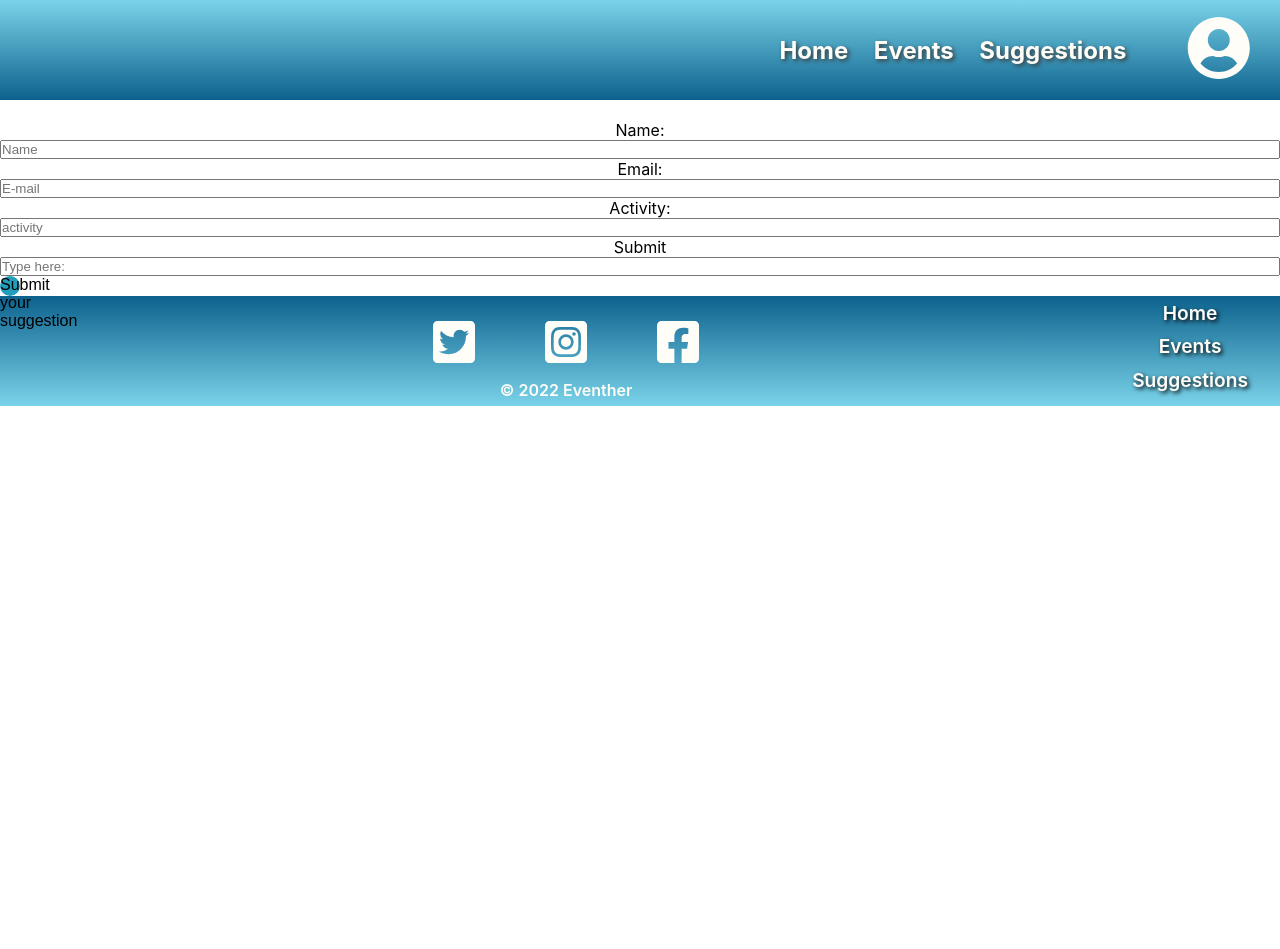
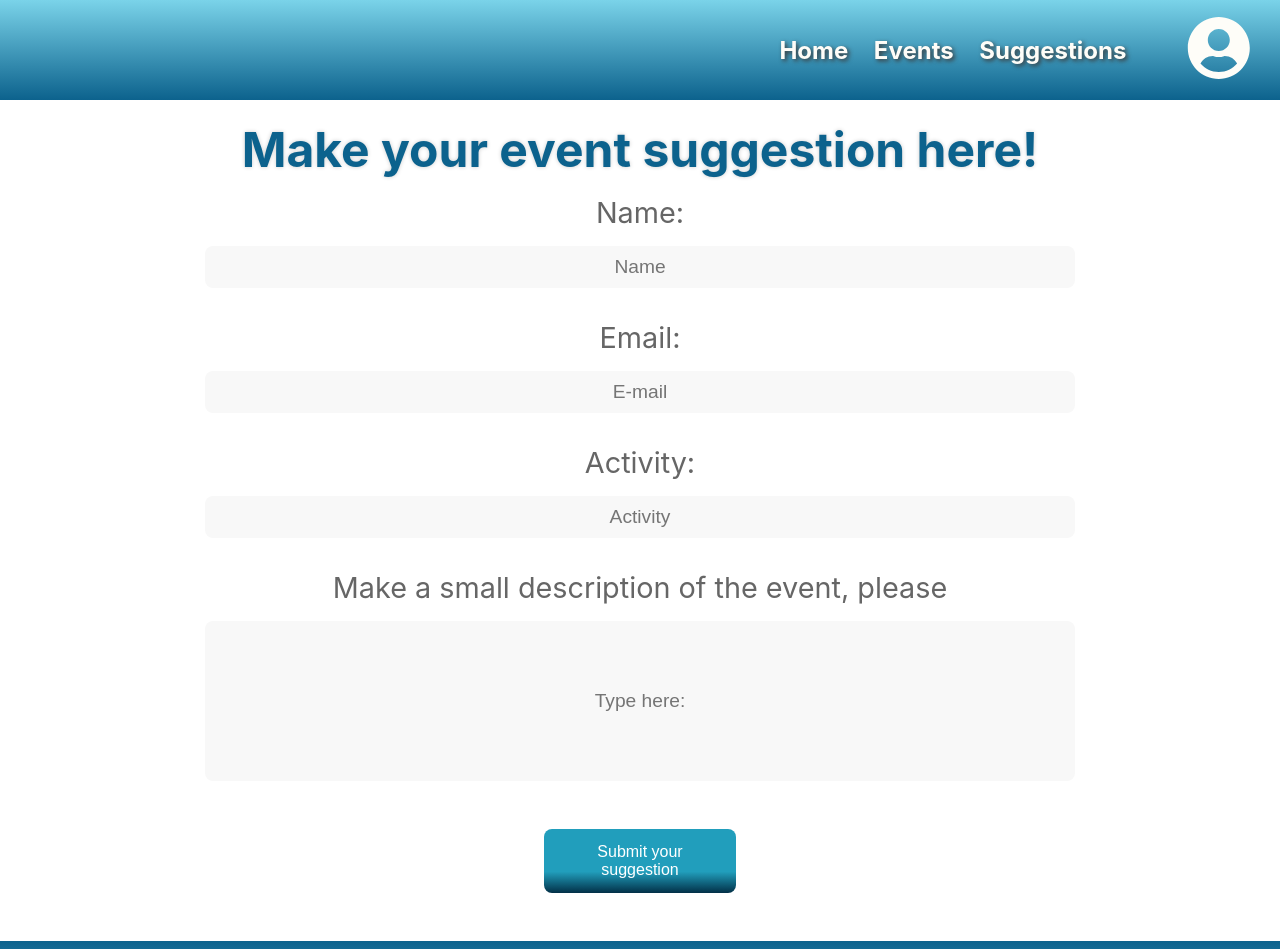
Before and after one commit to Eventher/eventher-weather-app, a React (Vite) app in the folder frontend/: page /suggestions in a window 1280 px wide. Shown: the top 949 px of the page. Before the commit the page ends 800 px from the top, so only its background shows below. Built offline with nearby package versions, Linux system fonts and the light colour scheme.

Commit message:
styles added to the suggestion form

```diff
--- a/frontend/src/components/Suggestions/Suggestions.jsx
+++ b/frontend/src/components/Suggestions/Suggestions.jsx
@@ -18,43 +18,67 @@ function Suggestions() {
 
   return (
     <form className="suggestions-form" onSubmit={handleSubmit(onSubmit)}>
-      <label>Name:</label>
+      <div className="suggestions-form-group">
+        <label className="suggestions-label">Name:</label>
         <input
+          className="suggestions-input"
           placeholder="Name"
           {...register("name", { required: true })}
           aria-invalid={errors.name ? "true" : "false"}
         />
         {errors.name?.type === "required" && (
-        <p role="alert"> Name is required</p>
+          <p className="alert" role="alert">
+            Name is required
+          </p>
         )}
-      <label>Email:</label>
+      </div>
+      <div className="suggestions-form-group">
+        <label className="suggestions-label">Email:</label>
         <input
+          className="suggestions-input"
           placeholder="E-mail"
           {...register("mail", { required: "Email Address is required" })}
           aria-invalid={errors.mail ? "true" : "false"}
         />
-      {errors.mail && <p role="alert">{errors.mail?.message}</p>}
-
-      <label>Activity:</label>
+        {errors.mail && (
+          <p className="alert" role="alert">
+            {errors.mail?.message}
+          </p>
+        )}
+      </div>
+      <div className="suggestions-form-group">
+        <label className="suggestions-label">Activity:</label>
         <input
-        placeholder="activity"
+          className="suggestions-input"
+          placeholder="Activity"
           {...register("activity", { required: "Activity is required" })}
           aria-invalid={errors.activity ? "true" : "false"}
         />
-
-      {errors.activity && <p role="alert">{errors.activity?.message}</p>}
-
-      <label>Submit</label>
+        {errors.activity && (
+          <p className="alert" role="alert">
+            {errors.activity?.message}
+          </p>
+        )}
+      </div>
+      <div className="suggestions-form-group">
+        <label className="suggestions-label">
+          Make a small description of the event, please
+        </label>
         <input
+          className="text-area"
           placeholder="Type here:"
-        className="textArea"
-        {...register("textArea", { required: "textArea is required" })}
+          {...register("textArea", { required: "A description is required" })}
           aria-invalid={errors.textArea ? "true" : "false"}
         />
-
-      {errors.textArea && <p role="alert">{errors.textArea?.message}</p>}
-
-      <button type="submit">Submit your suggestion</button>
+        {errors.textArea && (
+          <p className="alert" role="alert">
+            {errors.textArea?.message}
+          </p>
+        )}
+      </div>
+      <button className="suggestions-button" type="submit">
+        Submit your suggestion
+      </button>
     </form>
   );
 }
--- a/frontend/src/components/Suggestions/suggestions.css
+++ b/frontend/src/components/Suggestions/suggestions.css
@@ -1,5 +1,86 @@
 .suggestions-form {
   display: flex;
   flex-direction: column;
-  padding-top: 120px;
+  margin: 0 6rem 3rem;
 }
+
+.suggestions-label {
+  display: block;
+  color: #666;
+  font-size: 1.8rem;
+  margin: 1rem 0;
+  transition: 0.4s;
+}
+
+.suggestions-form-group:focus-within .suggestions-label {
+  color: #219ebc;
+  filter: drop-shadow(0 0 5px rgba(2, 48, 71, 0.7));
+}
+
+.suggestions-input,
+.text-area {
+  appearance: none;
+  background: none;
+  border: none;
+  outline: none;
+  display: block;
+  width: 80%;
+  margin: auto;
+  padding: 10px;
+  margin-bottom: 1rem;
+  background-color: #f8f8f8;
+  text-align: center;
+  border-radius: 8px;
+  transition: 0.4s;
+  font-size: 1.2rem;
+}
+
+.suggestions-form-group:focus-within .suggestions-input,
+.suggestions-form-group:focus-within .text-area {
+  box-shadow: 0px 0px 4px rgba(0, 0, 0, 0.2);
+}
+
+.text-area {
+  height: 10rem;
+}
+
+.alert {
+  color: red;
+  filter: drop-shadow(0 0 6px rgba(98, 60, 60, 0.5));
+  margin-bottom: 15px;
+}
+
+.suggestions-button {
+  width: 12rem;
+  height: 4rem;
+  cursor: pointer;
+  border: none;
+  border-radius: 8px;
+  padding: 0.4rem 2rem;
+  margin: 2rem auto 0;
+  background-image: linear-gradient(
+    to bottom,
+    #219ebc,
+    #219ebc,
+    #219ebc,
+    #023047
+  );
+  color: #fff;
+  text-align: center;
+}
+
+@media screen and (max-width: 750px) {
+  .suggestions-form {
+    margin: 0 2.5rem 3rem;
+  }
+
+  .suggestions-label {
+    font-size: 1.5rem;
+  }
+
+  .suggestions-input,
+  .text-area {
+    font-size: 1rem;
+    width: 100%;
+  }
+}
--- a/frontend/src/pages/suggestionsPage/Suggestions.jsx
+++ b/frontend/src/pages/suggestionsPage/Suggestions.jsx
@@ -1,9 +1,11 @@
 import React from "react";
 import Suggestions from "../../components/Suggestions/Suggestions";
+import "./suggestions.css";
 
 function SuggestionsPage() {
   return (
     <div>
+      <h1 className="suggestions-title">Make your event suggestion here!</h1>
       <Suggestions />
     </div>
   );
--- a/frontend/src/pages/suggestionsPage/suggestions.css
+++ b/frontend/src/pages/suggestionsPage/suggestions.css
@@ -0,0 +1,13 @@
+.suggestions-title {
+  font-size: 3rem;
+  color: var(--dark-blue);
+  text-shadow: 0px 0px 4px rgba(0, 0, 0, 0.2);
+  padding-top: 120px;
+}
+
+@media screen and (max-width: 750px) {
+  .suggestions-title {
+    font-size: 2rem;
+    padding-top: 0;
+  }
+}
```
Lines whose indentation alone changed are shown as unchanged.
